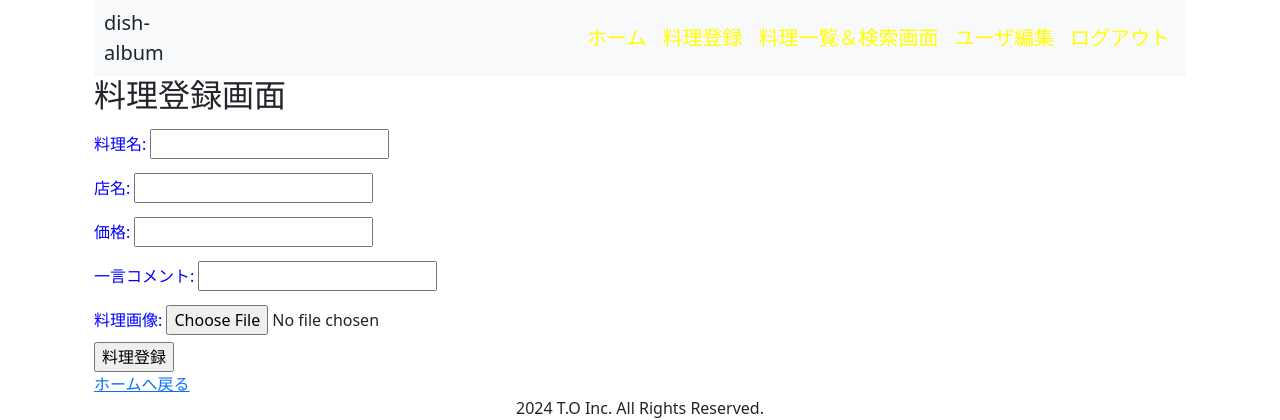
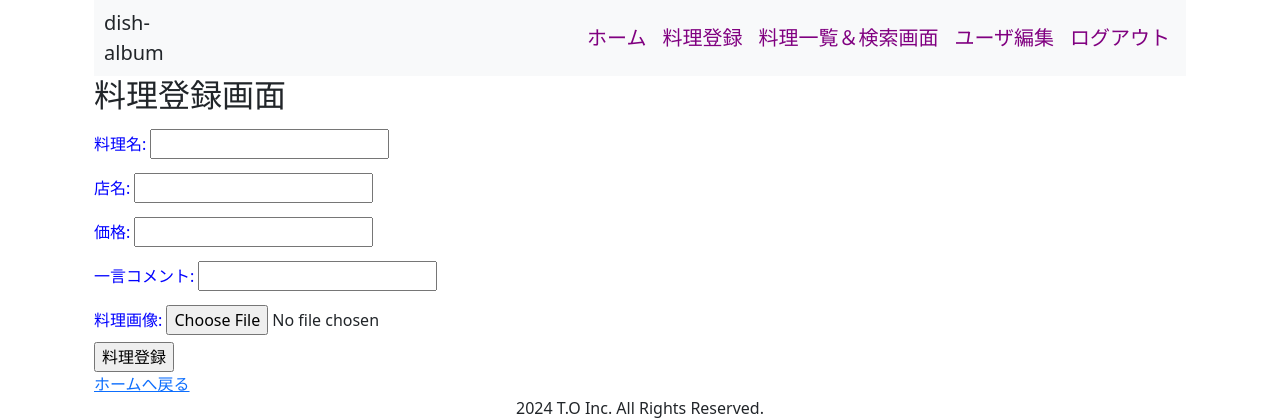
Before and after one commit to takashu1727/portfolio, a Django app: page /dish_album/dish_create/ in a window 1280 px wide. Shown: the top 420 px of the page. Run offline with Django 5.2, Linux system fonts and the light colour scheme; a user stored in the database is signed in.

Commit message:
Update style.css

```diff
--- a/dish_album/Dish_Album/static/css/style.css
+++ b/dish_album/Dish_Album/static/css/style.css
@@ -1,5 +1,5 @@
 .navcolor{
-    color: yellow;
+    color: purple;
     display: block;
     float: left;
 }
```
